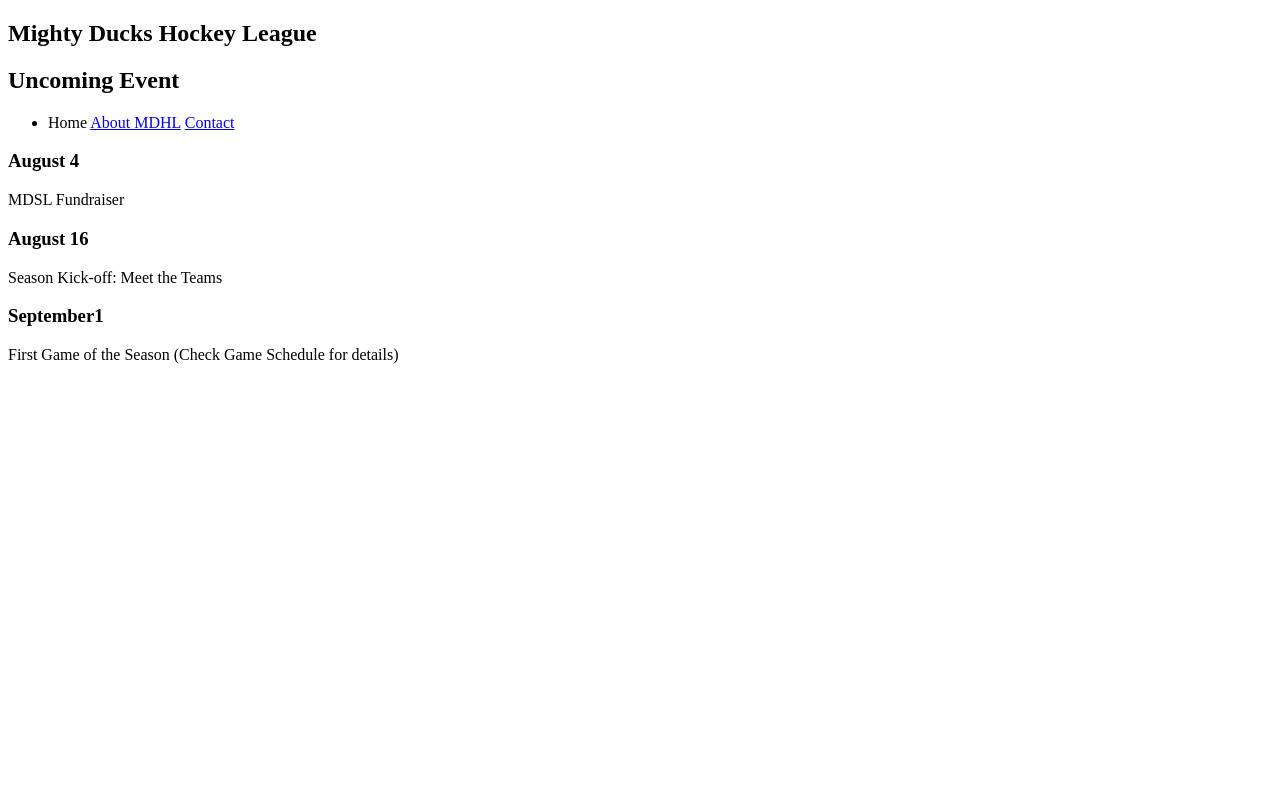
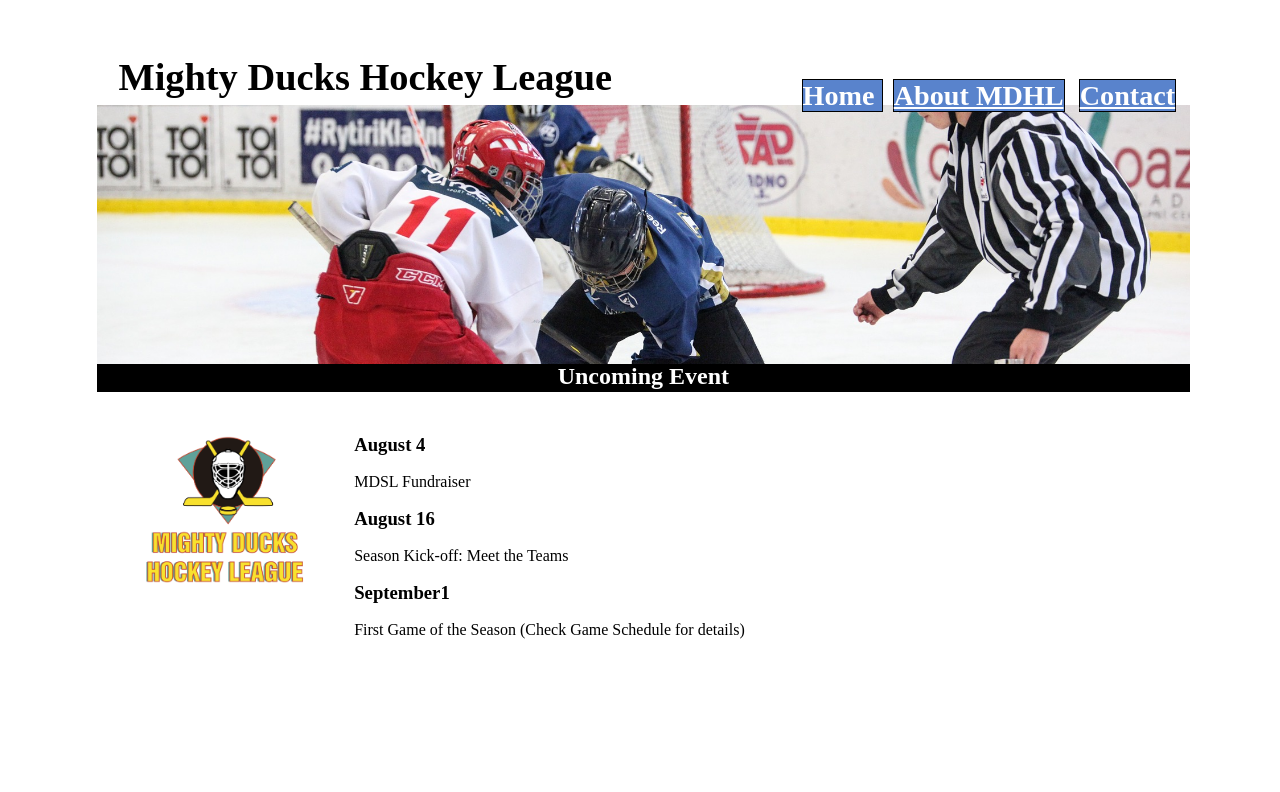
Before and after one commit to maxi-gartner/WebMDHL-v2, a plain HTML site: page index.html in a window 1280 px wide. Drawn offline with Linux system fonts and the light colour scheme; the site is published under a folder, as on GitHub Pages, so addresses that start at the root find nothing.

Commit message:
repared hrefs

```diff
--- a/index.html
+++ b/index.html
@@ -4,7 +4,7 @@
     <meta charset="UTF-8">
     <meta http-equiv="X-UA-Compatible" content="IE=edge">
     <meta name="viewport" content="width=device-width, initial-scale=1.0">
-    <link rel="stylesheet" href="/styles/mdhl.css">
+    <link rel="stylesheet" href="./styles/mdhl.css">
     <link rel="preconnect" href="https://fonts.googleapis.com">
 <link rel="preconnect" href="https://fonts.gstatic.com" crossorigin>
 <link href="https://fonts.googleapis.com/css2?family=Montserrat:wght@300&display=swap" rel="stylesheet">
@@ -30,8 +30,8 @@
                             <ul>
                                     <li>
                                         <a> Home </a>
-                                        <a href="/pages/about.html" class="nav-link"> About MDHL</a>
-                                        <a href="/pages/contact.html" class="nav-link"> Contact</a>
+                                        <a href="./pages/about.html" class="nav-link"> About MDHL</a>
+                                        <a href="./pages/contact.html" class="nav-link"> Contact</a>
                                 </li>
                             </ul>
                         </div>
```
Also changed, not shown: pages/about.html (+3 -3 lines), pages/contact.html (+3 -3 lines).
